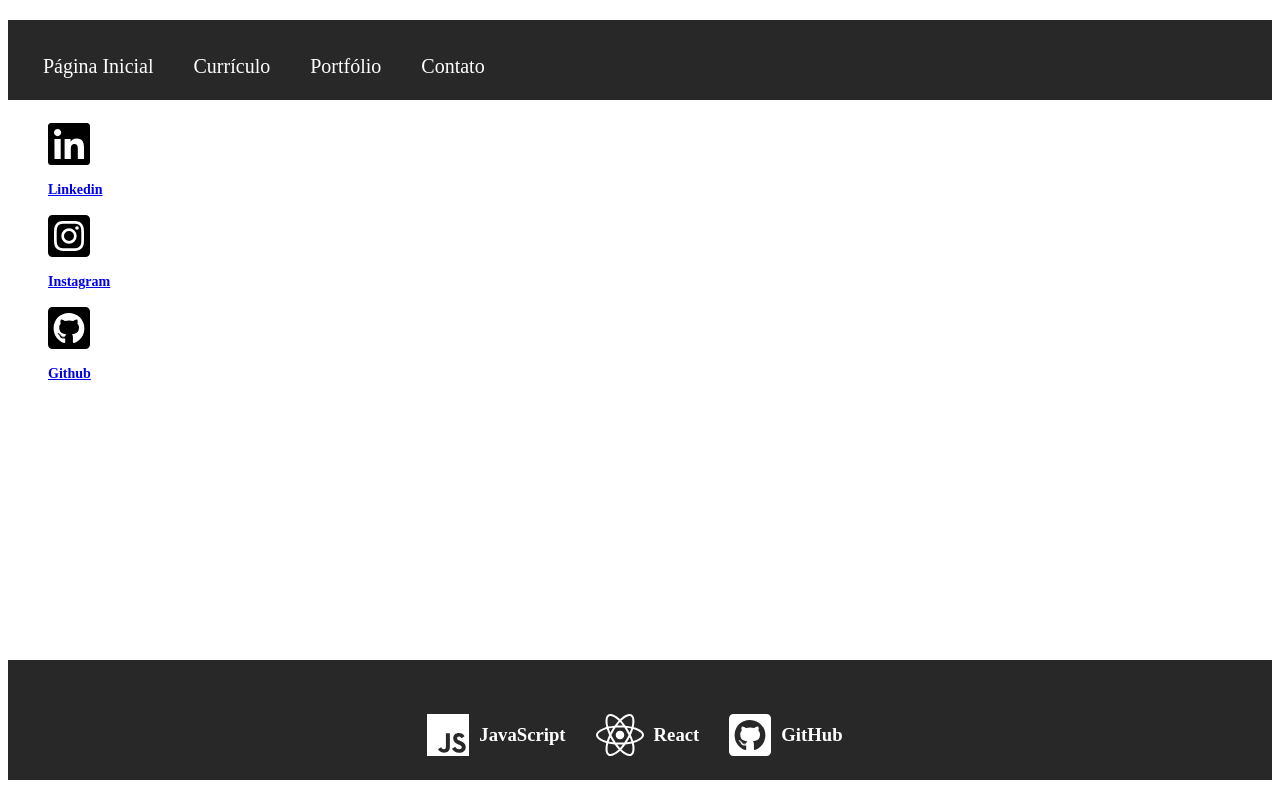
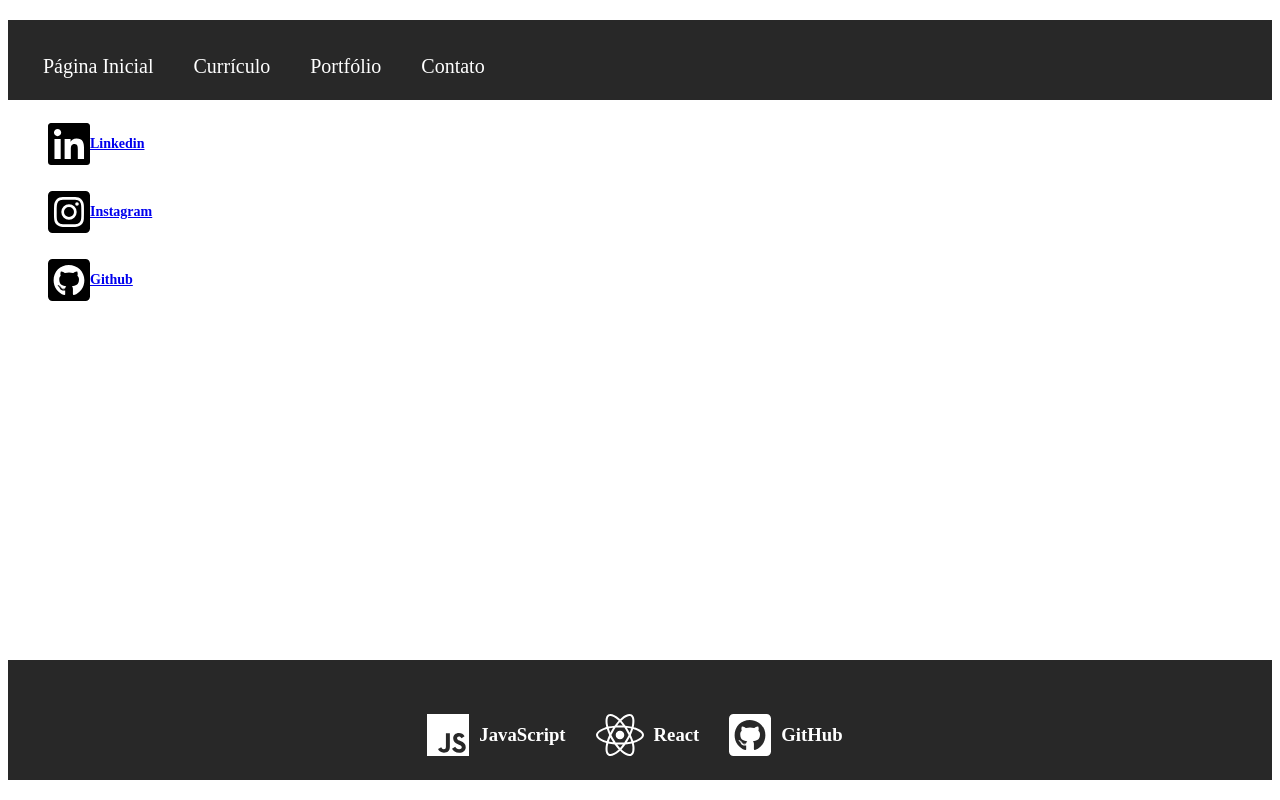
Before and after one commit to michaelmlcavalcanti/meu-portfolio, a React (Create React App) app in the folder frontend/: page /contato in a window 1280 px wide. Built offline with nearby package versions, Linux system fonts and the light colour scheme.

Commit message:
Concluindo a base do portfólio.

```diff
--- a/frontend/src/App.js
+++ b/frontend/src/App.js
@@ -8,8 +8,10 @@ import Menu from './Componentes/Componente_Menu';
 import PaginaCurriculo from './Paginas/Pagina_Curriculo';
 import PaginaContato from './Paginas/Pagina_Contato';
 import PaginaInicial from './Paginas/Pagina_Inicial';
+import PaginaPortfolio from './Paginas/Pagina_Portfolio';
 import Tecnologias from './Componentes/Componente_Tecnologias';
 import { Secao1, Secao2, Secao3 } from './Estilo/Estilo_Global';
+
 
 function App() {
   return (
@@ -29,7 +31,7 @@ function App() {
               <PaginaCurriculo />
             </Route>
             <Route path='/portfolio'>
-              <PaginaCurriculo />
+              <PaginaPortfolio />
             </Route>
             <Route path='/contato'>
               <PaginaContato />
--- a/frontend/src/Componentes/Componente_Portfolio.js
+++ b/frontend/src/Componentes/Componente_Portfolio.js
@@ -2,5 +2,9 @@ import React from 'react'
 
 
 const Portfolio = function () {
-    return ("Ainda irei criar o portfolio")
+    return (
+        <div>Ainda irei criar o portfolio</div>
+    )
 }
+
+export default Portfolio
--- a/frontend/src/Estilo/Estilo_Contato.js
+++ b/frontend/src/Estilo/Estilo_Contato.js
@@ -2,17 +2,23 @@ import styled from 'styled-components';
 
 const EstiloContatos = styled.div`
     height: 70vh;
-    padding: 20px 40px;
+    padding: 20px 0px;
 `
 
 const EstiloContato = styled.a`
-
+    display: flex;
+    padding: 0px 40px 20px;
+    align-items: center;
+    width: 10vw;
+    border-radius: 0px 50px;
     h3{
         font-size: 14px;
     }
 
     &:hover{
         cursor: pointer;
+        color: black;
+        background: grey;
     }
 `
 
--- a/frontend/src/Paginas/Pagina_Portfolio.js
+++ b/frontend/src/Paginas/Pagina_Portfolio.js
@@ -1,4 +1,5 @@
 import React from 'react'
+
 import Portfolio from '../Componentes/Componente_Portfolio';
 
 
```
